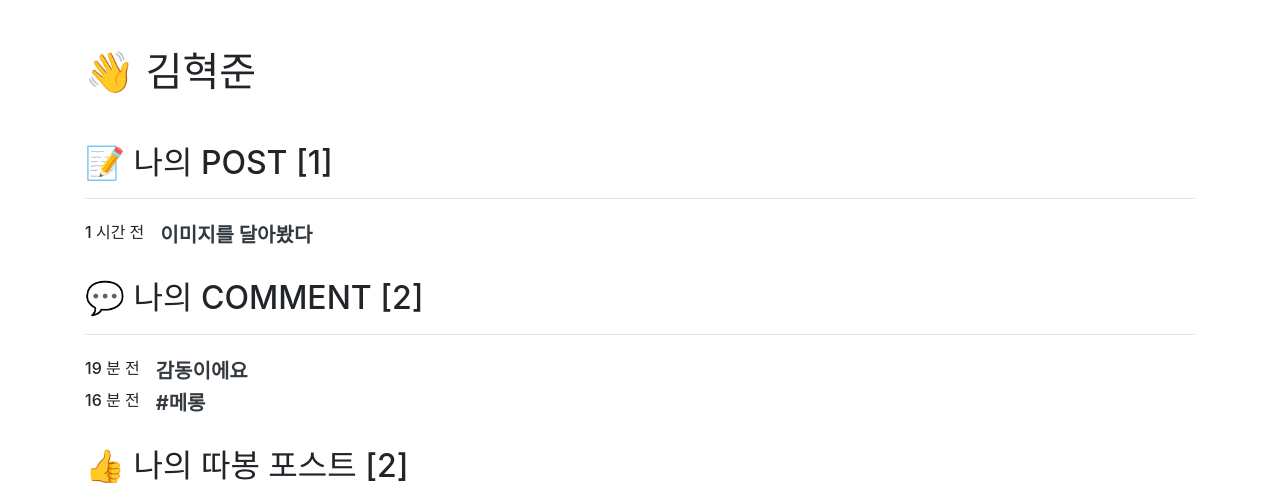
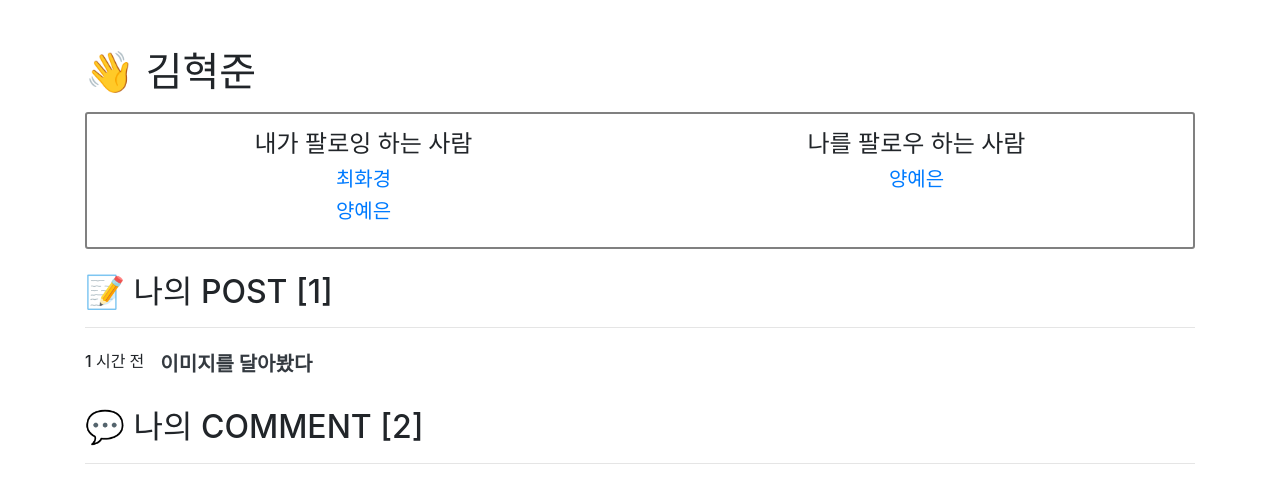
Before and after one commit to mandaringit/basic-community, a Django app: page /accounts/ in a window 1280 px wide. Shown: the part 56-544 px from the top of the page. Run offline with Django 3.2, Linux system fonts and the light colour scheme; a user stored in the database is signed in; data comes from the database, SQL or seed files in the repository; both versions use the stored data as it was after the commit; some libraries are stand-ins or nearby versions.

Commit message:
mypage 팔로우, 팔로잉 연결

```diff
--- a/accounts/templates/accounts/mypage.html
+++ b/accounts/templates/accounts/mypage.html
@@ -2,7 +2,23 @@
 {% load humanize %}
 {%block body%}
 <div class="container my-5">
-  <h1 class="mb-5">👋 {{user.username}}</h1>
+  <h1 class="mb-3">👋 {{user.username}}</h1>
+  <div class="d-flex justify-content-around py-3 mb-4" style="border: 2px solid gray; border-radius:3px;">
+    <div>
+      <h4>내가 팔로잉 하는 사람</h4>
+
+      {% for following in user.followings.all %}
+      <h5 class="text-center"><a href="{% url 'accounts:user_page' following.id%}">{{following.username}}</a></h5>
+      {% endfor %}
+
+    </div>
+    <div>
+      <h4>나를 팔로우 하는 사람</h4>
+      {% for follower in user.followers.all %}
+      <h5 class="text-center"><a href="{% url 'accounts:user_page' follower.id%}">{{follower.username}}</a></h5>
+      {% endfor %}
+    </div>
+  </div>
   <h2 class="my-3">📝 나의 POST [{{user.post_set.count}}]</h2>
   <hr>
   <div class="my-4">
```
Also changed, not shown: db.sqlite3.
